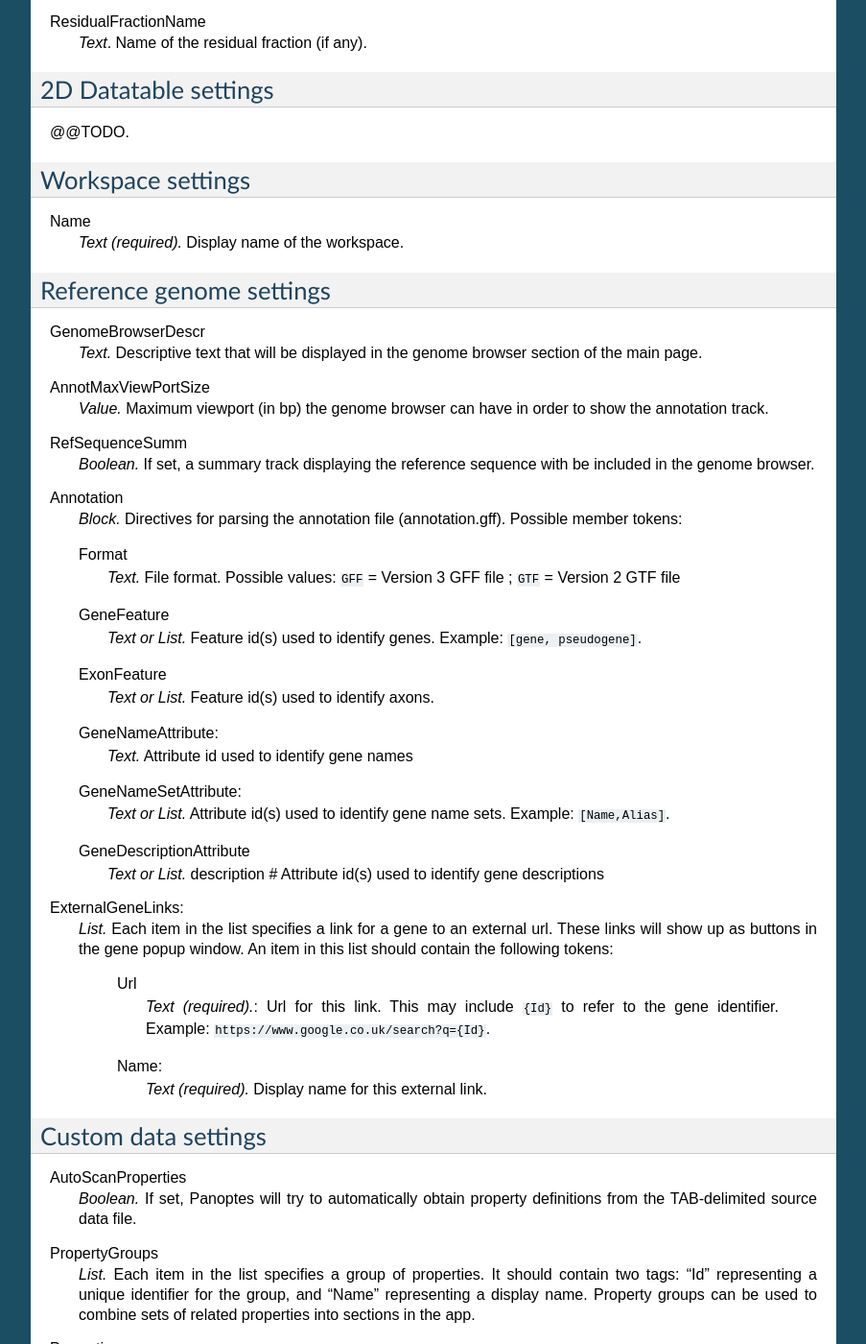
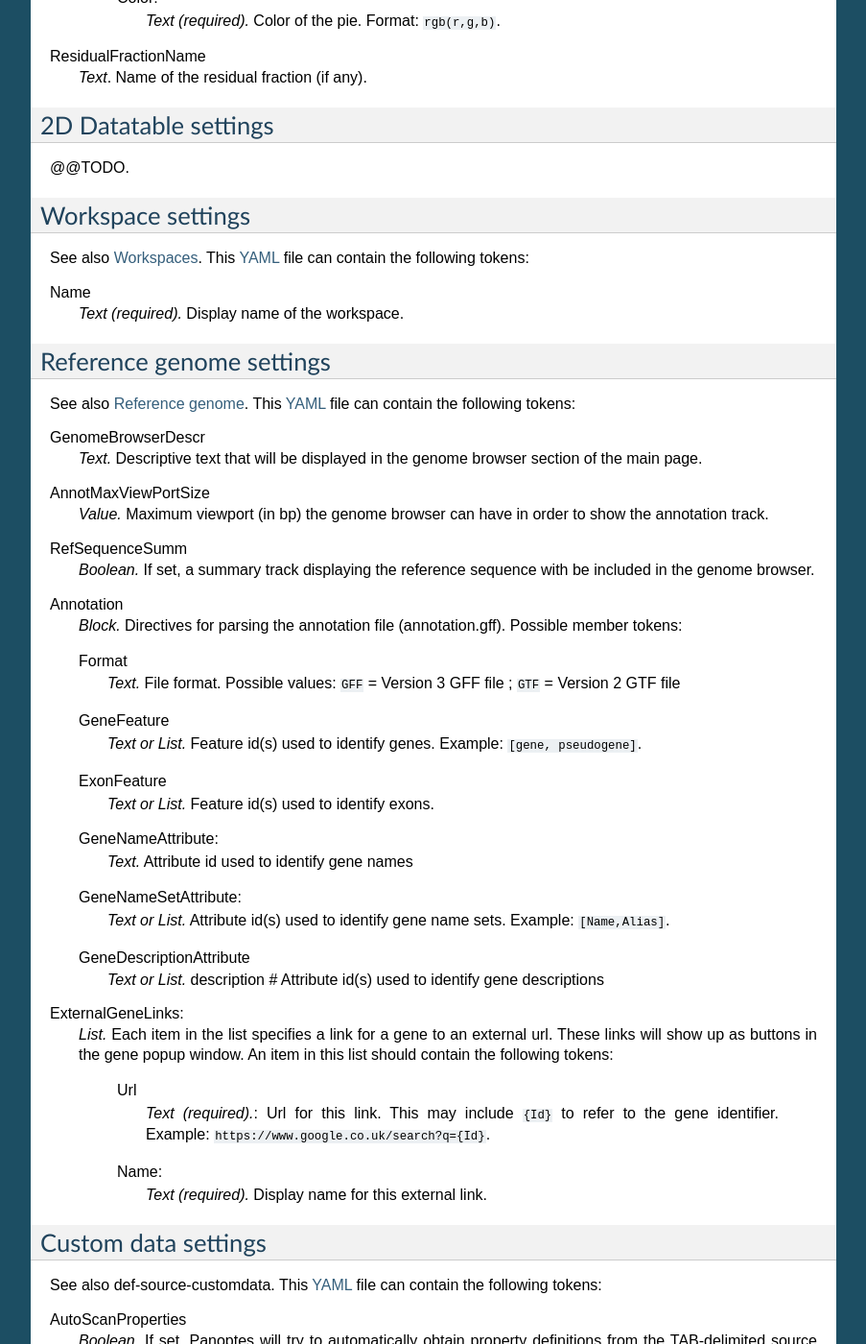
Before and after one commit to cggh/panoptes, a Sphinx documentation site: the page built from documentation/importsettings.rst, in a window 1280 px wide and 1400 px high, scrolled down 7488 px. Shown: the whole window at 96% size, without its empty margins (198-1101 px from the left). Built offline with Sphinx 7.4.7, drawn with Linux system fonts in a browser that asks for light colours; some of the changed text lies outside the part shown.

Commit message:
Doc hyperlinks

```diff
--- a/documentation/importsettings.rst
+++ b/documentation/importsettings.rst
@@ -1,10 +1,11 @@
+.. _YAML: http://www.yaml.org/about.html
 
 Data import settings
 ====================
 
 General dataset settings
 ------------------------
-See :ref:`def-source-datasets`.
+See also :ref:`def-source-datasets`. This YAML_ file can contain the following tokens:
 
 Name
   *Text (required).* The visible name of the dataset, as it appears in the intro page.
@@ -23,6 +24,7 @@ DataTables
 
 Datatable settings
 ------------------
+See also :ref:`def-source-datatable`. This YAML_ file can contain the following tokens:
 
 NameSingle
   *Text (required).* Display name referring to a single table item (single, use no starting capital).
@@ -368,14 +370,17 @@ ResidualFractionName
 ---------------------
 @@TODO.
 
+
 Workspace settings
 ------------------
+See also :ref:`def-source-workspace`. This YAML_ file can contain the following tokens:
 
 Name
   *Text (required).* Display name of the workspace.
 
 Reference genome settings
 -------------------------
+See also :ref:`def-source-referencegenome`. This YAML_ file can contain the following tokens:
 
 GenomeBrowserDescr
   *Text.* Descriptive text that will be displayed in the genome browser section of the main page.
@@ -399,7 +404,7 @@ Annotation
     Example: ``[gene, pseudogene]``.
 
   ExonFeature
-    *Text or List.* Feature id(s) used to identify axons.
+    *Text or List.* Feature id(s) used to identify exons.
 
   GeneNameAttribute:
     *Text.* Attribute id used to identify gene names
@@ -426,6 +431,7 @@ ExternalGeneLinks:
 
 Custom data settings
 --------------------
+See also :ref:`def-source-customdata`. This YAML_ file can contain the following tokens:
 
 AutoScanProperties
   *Boolean.* If set, Panoptes will try to automatically obtain property definitions from the TAB-delimited source data file.
```
Also changed, not shown: documentation/datasets.rst (+11 -0 lines).
